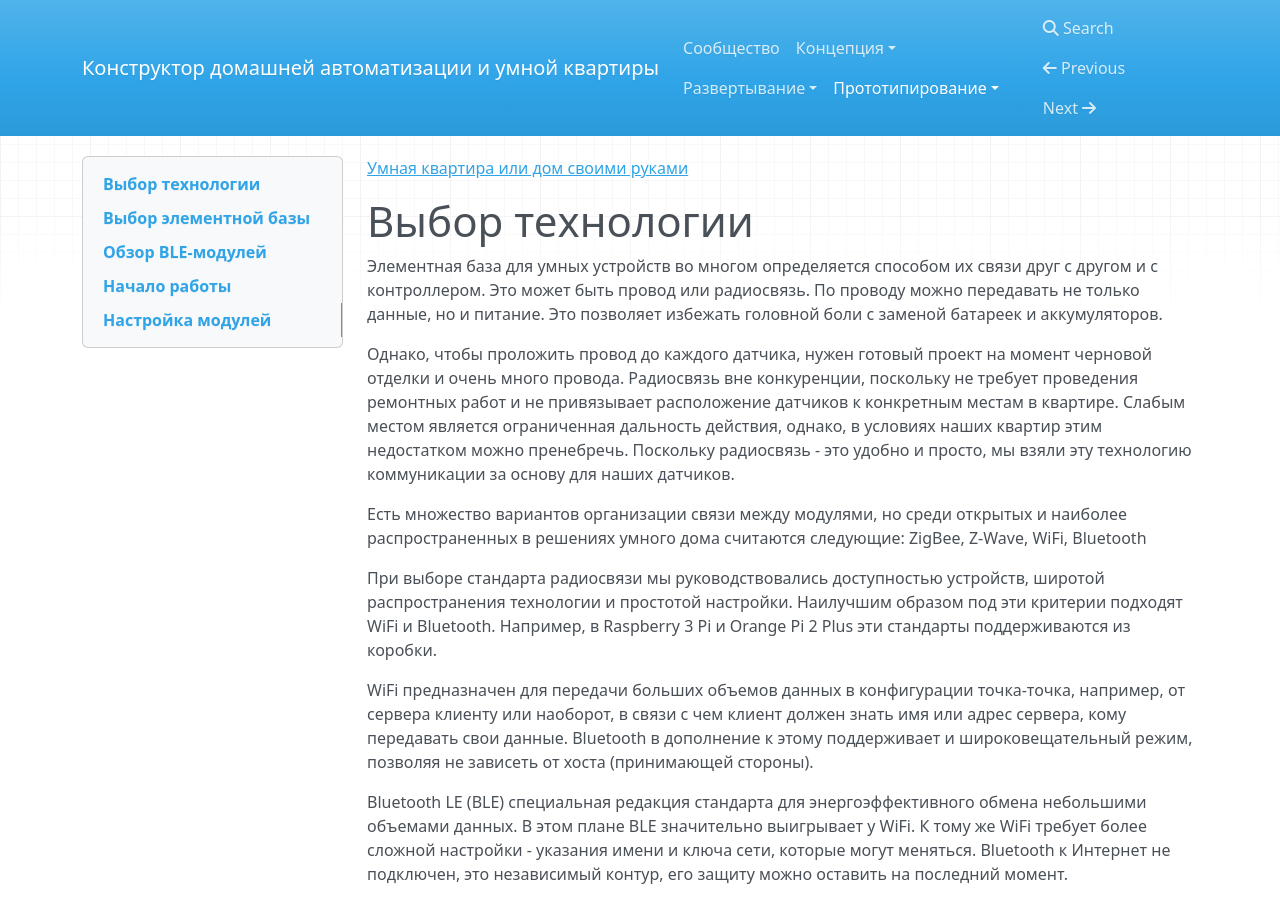
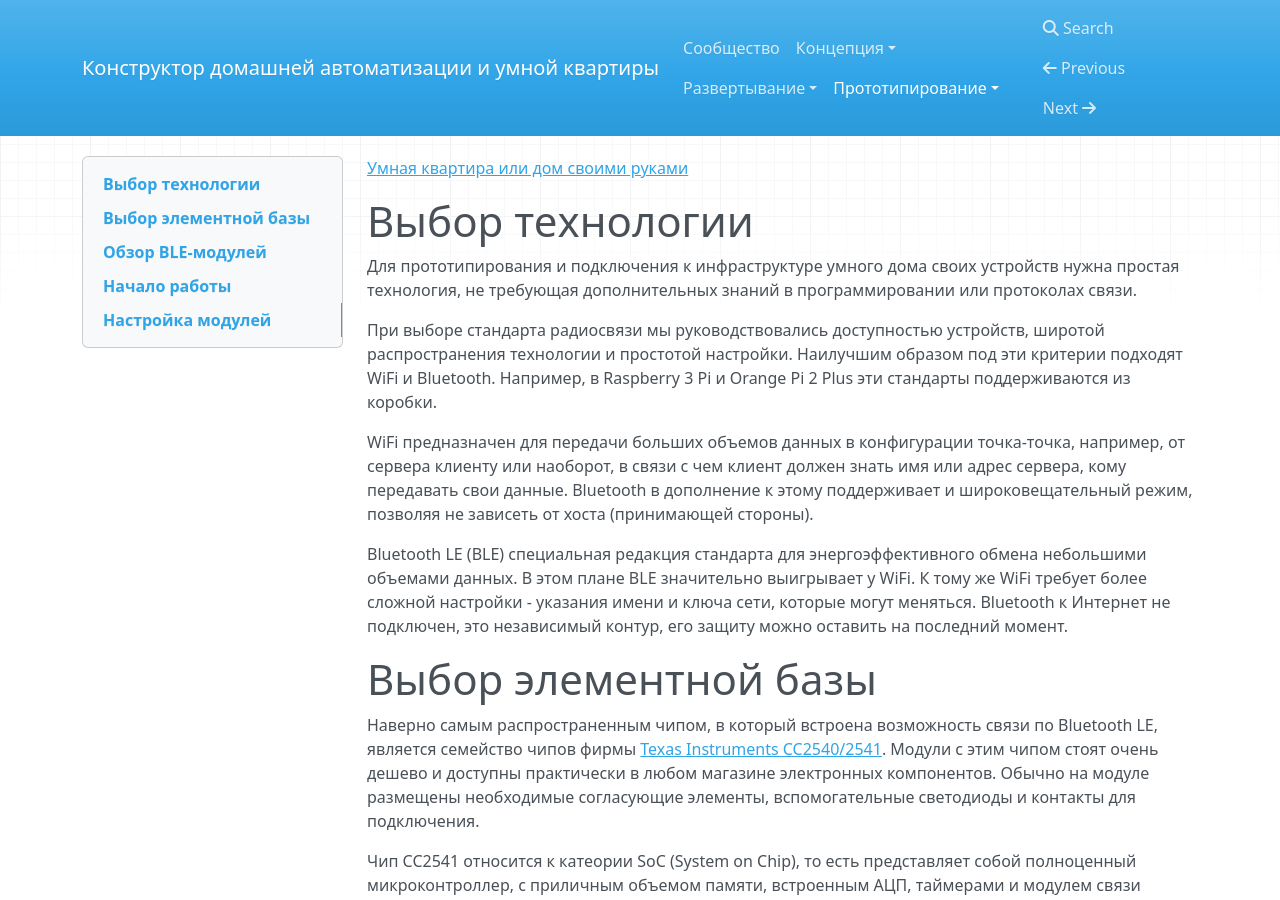
Before and after one commit to cutecare/cutecare-docs, an MkDocs documentation site: the page built from docs/Элементная база.md, in a window 1280 px wide and 900 px high. Built offline with MkDocs 1.6.1, drawn with Linux system fonts in a browser that asks for light colours; nearby versions of some CDN libraries; old or Windows-style settings are respelled for this version of MkDocs.

Commit message:
Update Элементная база.md

```diff
--- a/docs/Элементная база.md
+++ b/docs/Элементная база.md
@@ -1,16 +1,7 @@
 [Умная квартира или дом своими руками](http://cutecare.ru)
 
 # Выбор технологии
-Элементная база для умных устройств во многом определяется способом их связи друг с другом и с контроллером. Это может быть провод или радиосвязь.
-По проводу можно передавать не только данные, но и питание. Это позволяет избежать головной боли с заменой батареек и аккумуляторов.
-
-Однако, чтобы проложить провод до каждого датчика, нужен готовый проект на момент черновой отделки и очень много провода.
-Радиосвязь вне конкуренции, поскольку не требует проведения ремонтных работ и не привязывает расположение датчиков к конкретным местам в квартире.
-Слабым местом является ограниченная дальность действия, однако, в условиях наших квартир этим недостатком можно пренебречь.
-Поскольку радиосвязь - это удобно и просто, мы взяли эту технологию коммуникации за основу для наших датчиков.
-
-Есть множество вариантов организации связи между модулями, но среди открытых и наиболее распространенных в решениях умного дома считаются следующие:
-ZigBee, Z-Wave, WiFi, Bluetooth
+Для прототипирования и подключения к инфраструктуре умного дома своих устройств нужна простая технология, не требующая дополнительных знаний в программировании или протоколах связи.
 
 При выборе стандарта радиосвязи мы руководствовались доступностью устройств, широтой распространения технологии и простотой настройки.
 Наилучшим образом под эти критерии подходят WiFi и Bluetooth. Например, в Raspberry 3 Pi и Orange Pi 2 Plus эти стандарты поддерживаются из коробки.
```
